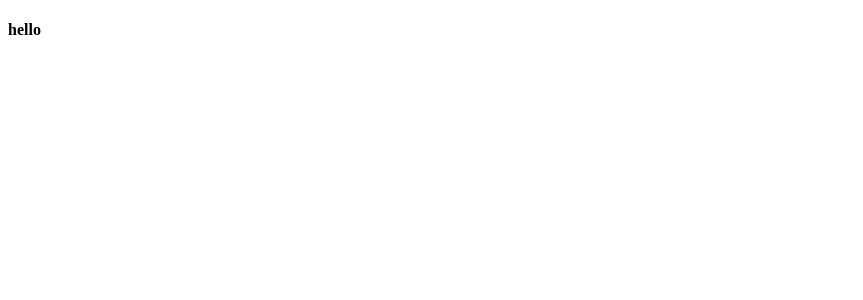
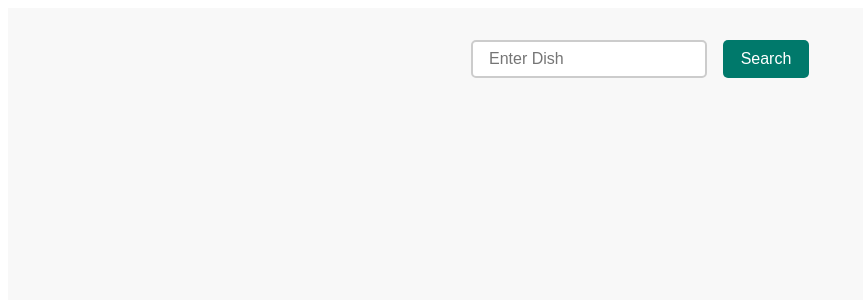
Before and after one commit to Namrata725/recipeAppInReact, a React (Vite) app: page / in a window 1280 px wide. Shown: the top 300 px of the page, without its empty margins (0-863 px from the left). Built offline with nearby package versions, Linux system fonts and the light colour scheme.

Commit message:
add search input and fetch meals from MealDB API

```diff
--- a/src/App.jsx
+++ b/src/App.jsx
@@ -1,7 +1,9 @@
+import MainPage from "./component/MainPage";
+
 function App() {
   return (
     <>
-      <h4>hello</h4>
+      <MainPage />
     </>
   );
 }
--- /dev/null
+++ b/src/component/MainPage.jsx
@@ -0,0 +1,33 @@
+import { useState } from "react";
+import "./css/MainPage.css";
+function MainPage() {
+  const [data, setData] = useState();
+  const [search, setSearch] = useState();
+
+  const searchInput = (event) => {
+    setSearch(event.target.value);
+  };
+
+  const myFun = async () => {
+    const get = await fetch(
+      `https://www.themealdb.com/api/json/v1/1/search.php?s=${search}`
+    );
+    const jsonData = await get.json();
+    setData(jsonData.meals);
+  };
+  console.log(data);
+  return (
+    <>
+      <div className="contaner">
+        <div className="Sbar">
+          <input type="text" placeholder="Enter Dish" onChange={searchInput} />
+          <button onClick={myFun}>Search</button>
+        </div>
+
+        <div></div>
+      </div>
+    </>
+  );
+}
+
+export default MainPage;
--- /dev/null
+++ b/src/component/css/Mainpage.css
@@ -0,0 +1,46 @@
+
+.contaner {
+  display: flex;
+  flex-direction: column;
+  align-items: center;
+  justify-content: flex-start;
+  min-height: 100vh;
+  padding: 2rem;
+  background-color: #f8f8f8;
+  font-family: sans-serif;
+}
+
+.Sbar {
+  display: flex;
+  gap: 1rem;
+  margin-bottom: 2rem;
+}
+
+.Sbar input[type="text"] {
+  padding: 0.5rem 1rem;
+  font-size: 1rem;
+  border: 2px solid #ccc;
+  border-radius: 5px;
+  width: 200px;
+  transition: border-color 0.3s;
+}
+
+.Sbar input[type="text"]:focus {
+  outline: none;
+  border-color: #00796b; /* Matching your theme */
+}
+
+.Sbar button {
+  padding: 0.5rem 1.1rem;
+  font-size: 1rem;
+  background-color: #00796b; /* Theme color */
+  color: white;
+  border: none;
+  border-radius: 5px;
+  cursor: pointer;
+  transition: background-color 0.3s;
+}
+
+.Sbar button:hover {
+  background-color: #005f56;
+}
```
Also changed, not shown: src/component/MealInfo.jsx (added, +9 -0 lines), src/component/Mealcard.jsx (added, +9 -0 lines).
